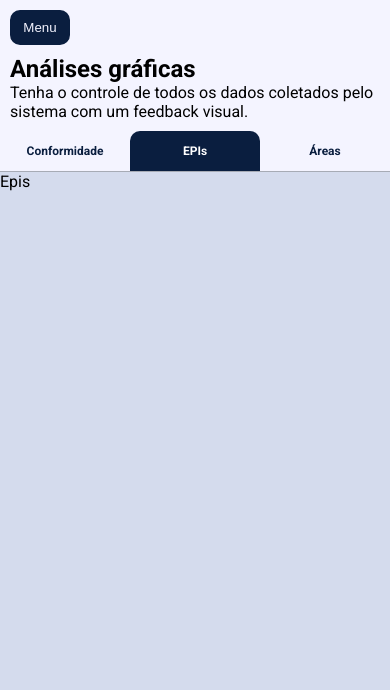
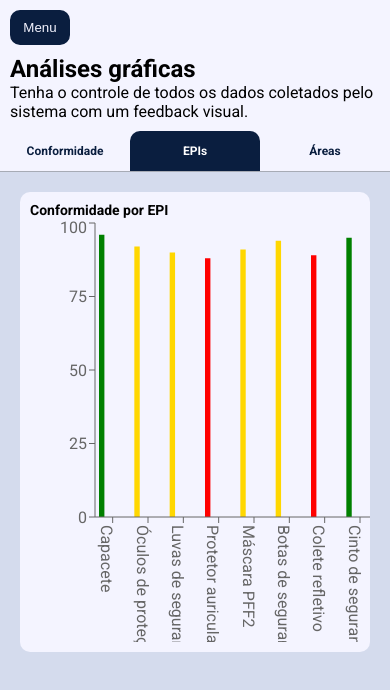
Before and after one commit to williamsdavid5/SIMS_dashborad, a React (Vite) app: page /analises-graficas/epis in a window 390 px wide. Shown: the top 690 px of the page. Built offline with nearby package versions, Linux system fonts and the light colour scheme.

Commit message:
tela de graficos por EPI inicialmente configurada e com um gráfico

```diff
--- a/src/pages/AnalisesGraficas/EPIs.jsx
+++ b/src/pages/AnalisesGraficas/EPIs.jsx
@@ -1,7 +1,116 @@
+import { useState, useEffect } from 'react'
+import './epis.css'
+import {
+    Label,
+    RadialBarChart,
+    RadialBar,
+    PolarAngleAxis,
+    ResponsiveContainer,
+    BarChart,
+    Bar,
+    XAxis,
+    YAxis,
+    CartesianGrid,
+    Tooltip,
+    LineChart,
+    Line,
+    ReferenceLine,
+    AreaChart,
+    Area,
+    Brush,
+    Cell,
+    RadarChart,
+    Radar,
+    PolarGrid,
+    PolarRadiusAxis,
+    Rectangle,
+} from "recharts";
+
 export default function EPIs() {
+
+    const dadosConformidadeEPI = [
+        { epi: "Capacete", conformidade: 96 },
+        { epi: "Óculos de proteção", conformidade: 92 },
+        { epi: "Luvas de segurança", conformidade: 90 },
+        { epi: "Protetor auricular", conformidade: 88 },
+        { epi: "Máscara PFF2", conformidade: 91 },
+        { epi: "Botas de segurança", conformidade: 94 },
+        { epi: "Colete refletivo", conformidade: 89 },
+        { epi: "Cinto de segurança", conformidade: 95 },
+        { epi: "Respirador semifacial", conformidade: 87 },
+        { epi: "Protetor facial", conformidade: 86 },
+        { epi: "Avental de proteção", conformidade: 90 },
+        { epi: "Mangote", conformidade: 85 },
+        { epi: "Perneira", conformidade: 83 },
+        { epi: "Capuz de proteção", conformidade: 84 },
+        { epi: "Máscara de solda", conformidade: 88 }
+    ];
+
+    const corPorConformidade = (valor) => {
+        if (valor < 90) return "red";
+        if (valor < 95) return "gold";
+        return "green";
+    };
+
+    const AnimatedShape = (props) => {
+        return (
+            <>
+                <Rectangle {...props} fill="transparent" />
+
+                <Rectangle
+                    {...props}
+                    fill={props.fill}
+                    style={{
+                        transform: props.isActive ? undefined : `scaleX(20%)`,
+                        transformOrigin: `${props.x}px center`,
+                        transition: "all 0.2s ease-out",
+                        pointerEvents: "none"
+                    }}
+                />
+            </>
+        );
+    };
+
     return (
         <>
-            <p>Epis</p>
+            <main className='conformidadeMain'>
+                <div className='distribuicaoBloco porEPI'>
+                    <p><b>Conformidade por EPI</b></p>
+                    <div className='auxiliarPorEpi'>
+                        <ResponsiveContainer width="100%" height="100%">
+                            <BarChart
+                                data={dadosConformidadeEPI}
+                                barCategoryGap={4}
+                            >
+                                <XAxis
+                                    dataKey="epi"
+                                    interval={0}
+                                    angle={90}
+                                    textAnchor="start"
+                                    height={120}
+                                />
+
+                                <YAxis domain={[0, 100]} />
+
+                                <Tooltip formatter={(v) => `${v}%`} />
+
+                                <Bar
+                                    dataKey="conformidade"
+                                    shape={AnimatedShape}
+                                    activeBar={AnimatedShape}
+                                >
+                                    {dadosConformidadeEPI.map((entry, index) => (
+                                        <Cell
+                                            key={`cell-${index}`}
+                                            fill={corPorConformidade(entry.conformidade)}
+                                        />
+                                    ))}
+                                </Bar>
+                            </BarChart>
+                        </ResponsiveContainer>
+                    </div>
+                </div>
+            </main>
         </>
     )
 }
--- a/src/pages/AnalisesGraficas/conformidade.css
+++ b/src/pages/AnalisesGraficas/conformidade.css
@@ -111,7 +111,7 @@
 
     .diasDaSemana {
         grid-column: span 1;
-        grid-row: span 1;
+        grid-row: span 2;
     }
 
     .mediaMovel {
--- /dev/null
+++ b/src/pages/AnalisesGraficas/epis.css
@@ -0,0 +1,20 @@
+.porEPI {
+    grid-column: span 4;
+    grid-row: span 2;
+}
+
+.auxiliarPorEpi {
+    flex: 1;
+    min-width: 0;
+}
+
+@media (max-width: 600px) {
+    .porEPI {
+        overflow-y: auto;
+        grid-column: span 1;
+    }
+
+    .auxiliarPorEpi {
+        width: 600px;
+    }
+}
```
